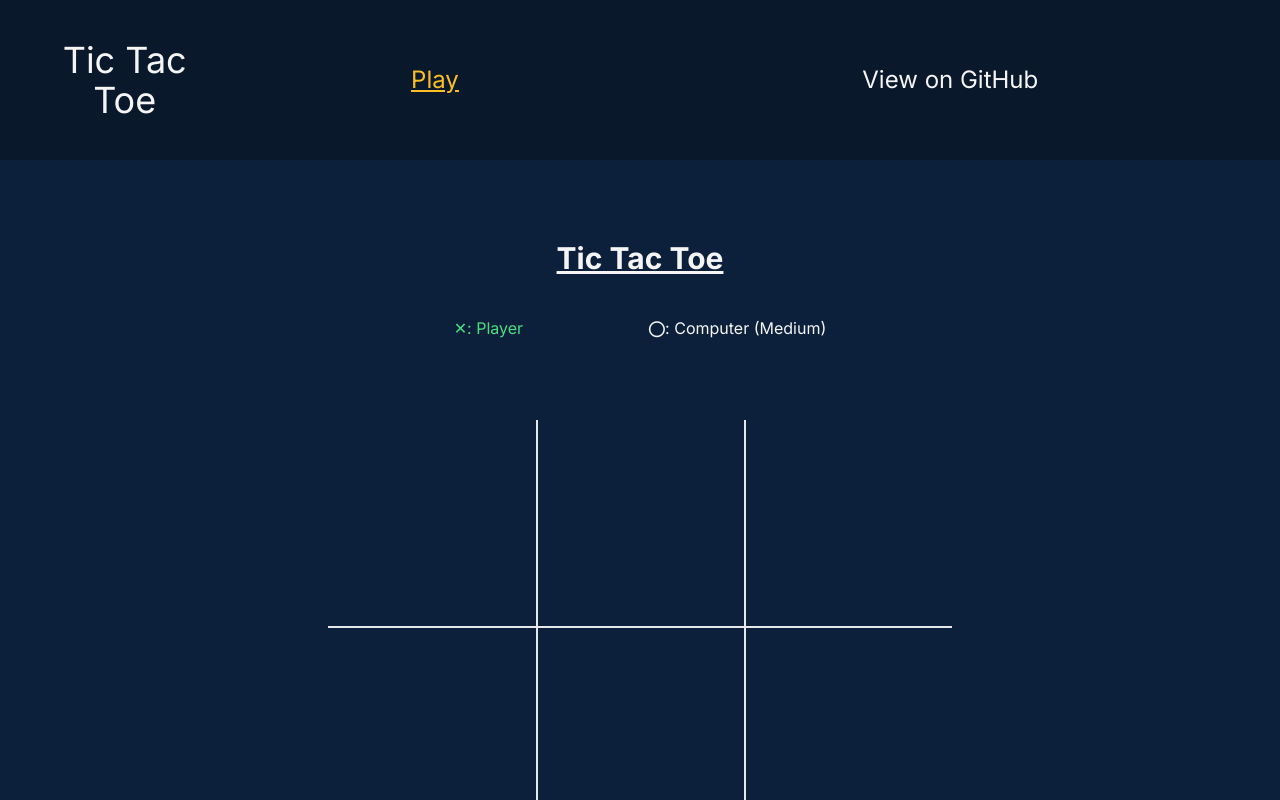
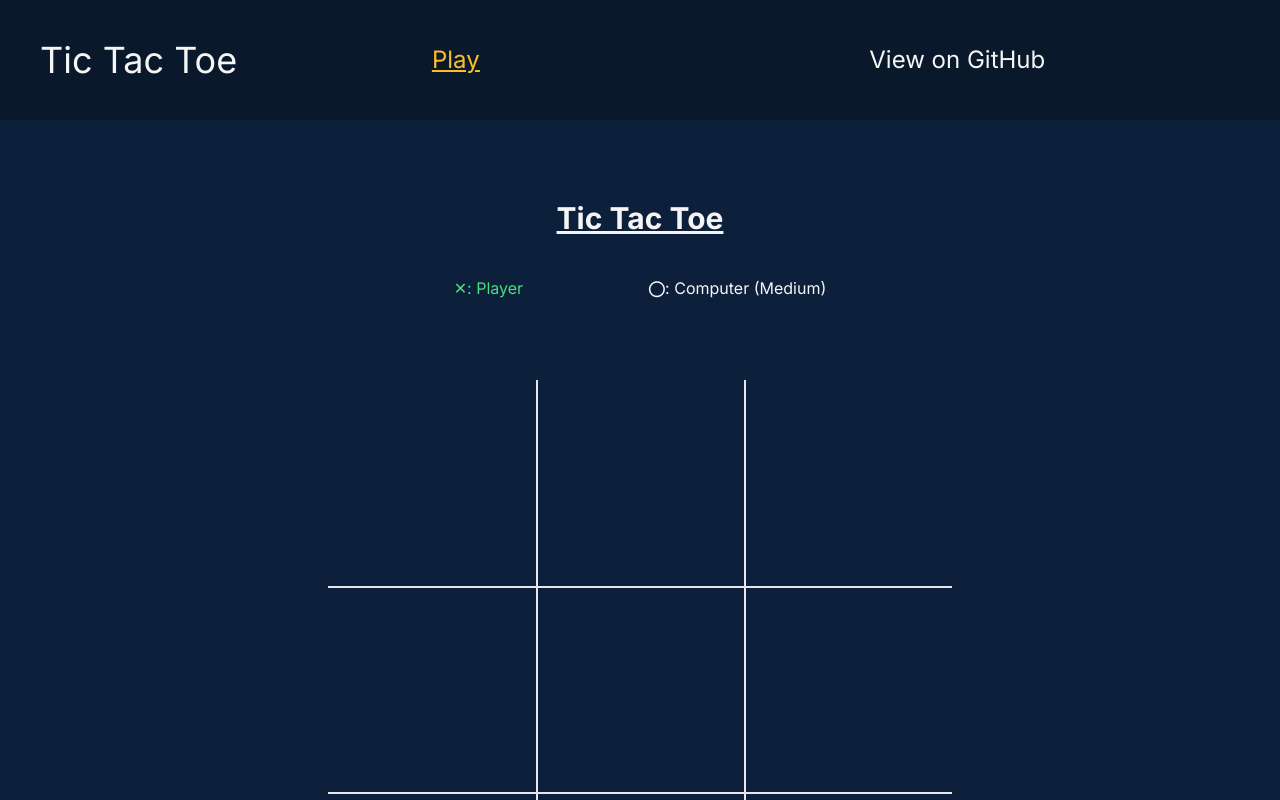
Before and after one commit to ShephardLuke/tic-tac-toe, a Next.js app: page / in a window 1280 px wide. Shown: the top 800 px of the page. Built offline with nearby package versions, Linux system fonts and the light colour scheme.

Commit message:
Clean board UI
Signed-off-by: shephardluke <shephardluke@hotmail.com>

```diff
--- a/app/board/square.tsx
+++ b/app/board/square.tsx
@@ -1,5 +1,4 @@
 import { MouseEventHandler } from "react";
-import { roboto } from "../font";
 import { iconToText } from "./ticTacToeShared";
 
 export default function Square({value, enabled, onSquareClick, className, won=false} : {value: string, enabled: boolean, onSquareClick: MouseEventHandler, className?: string, won?: boolean }) {
@@ -18,7 +17,7 @@ export default function Square({value, enabled, onSquareClick, className, won=fa
     return (
         <>
             <button
-                className={`${roboto.className} ${className ? className : ""} ${won ? winColour : normalColour} w-24 h-24 text-[5rem] sm:w-52 sm:h-52 sm:text-[10rem] bg-dark ${enabled ? 'cursor-pointer hover:bg-darkest-blue active:bg-darkest-blue-2x' : 'cursor-default'} text-3xl`}
+                className={`${className ? className : ""} ${won ? winColour : normalColour} w-24 h-24 text-[5rem] sm:w-52 sm:h-52 sm:text-[10rem] bg-dark ${enabled ? 'cursor-pointer hover:bg-darkest-blue active:bg-darkest-blue-2x' : 'cursor-default'} text-3xl`}
                 onClick={onSquareClick}
             >
                 {value ? iconToText(value) : ""}
--- a/app/font.tsx
+++ /dev/null
@@ -1,6 +0,0 @@
-import { Roboto } from 'next/font/google';
-
-export const roboto = Roboto({
-    weight:'700',
-    subsets: ['latin'],
-})
--- a/app/template/global/header.tsx
+++ b/app/template/global/header.tsx
@@ -27,7 +27,7 @@ export default function Header({currentPage}: {currentPage?: string}) {
 
     return (
         <div className="flex flex-col text-center lg:flex-row justify p-10 header">
-            <div className="header">
+            <div className="header lg:whitespace-nowrap">
                 <Link className="text-4xl" href={"/"}>{MAIN_TITLE}</Link>
             </div>
             <div key={"links"} className="flex flex-col pt-5 space-y-5 lg:space-y-0 lg:pt-0 lg:flex-row justify-around header text-2xl items-center w-full">
```
